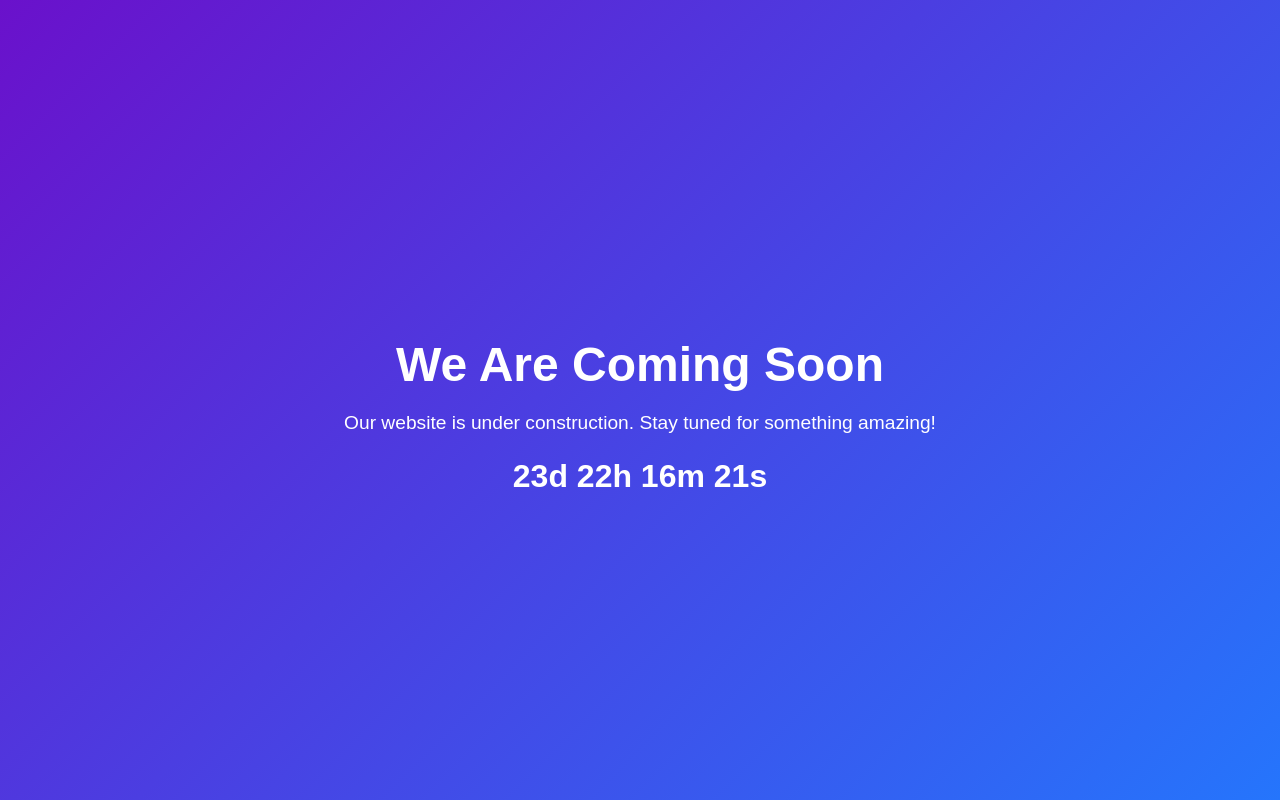
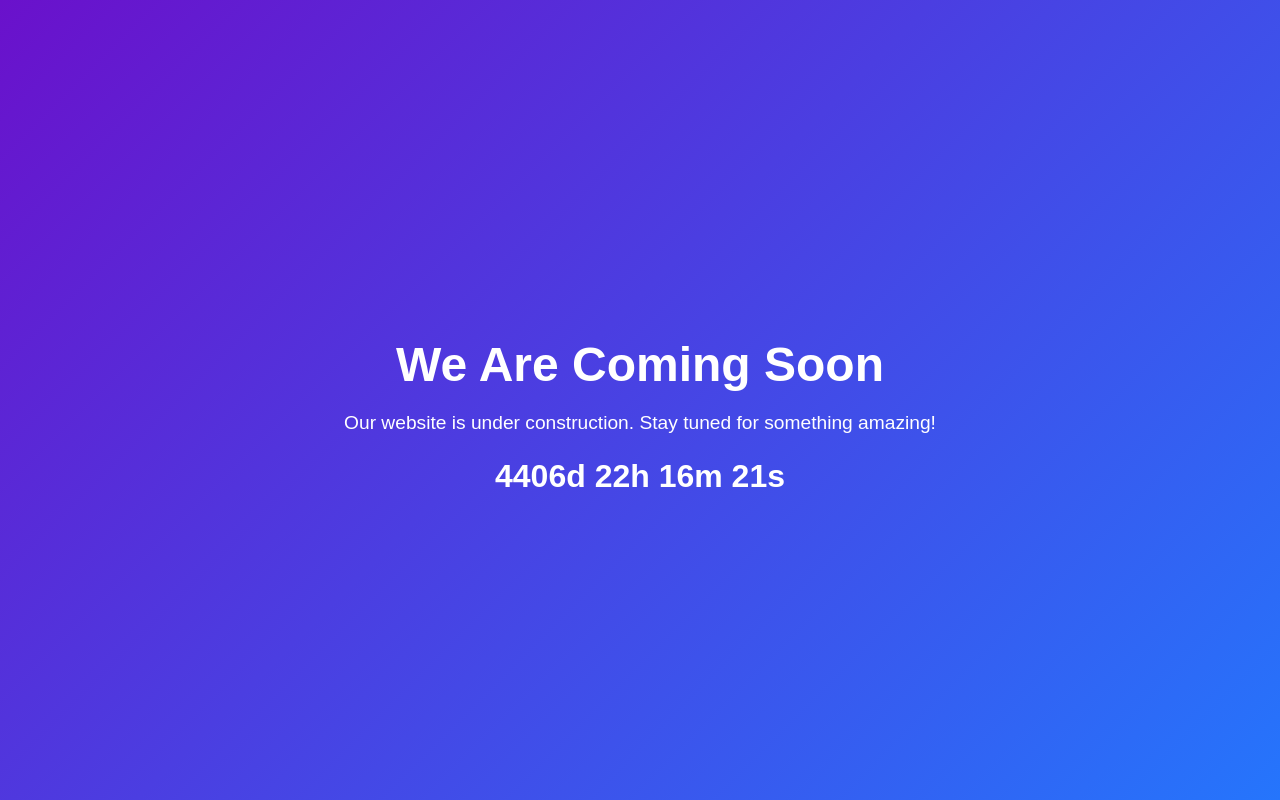
Before and after one commit to doles2/Activedefence, a plain HTML site: page index.html in a window 1280 px wide. Drawn offline with Linux system fonts and the light colour scheme.

Commit message:
Update index.html

```diff
--- a/index.html
+++ b/index.html
@@ -39,7 +39,7 @@
 
     <script>
         const countdownElement = document.getElementById('countdown');
-        const targetDate = new Date("2025-01-31T00:00:00").getTime();
+        const targetDate = new Date("2037-01-31T00:00:00").getTime();
 
         function updateCountdown() {
             const now = new Date().getTime();
```
